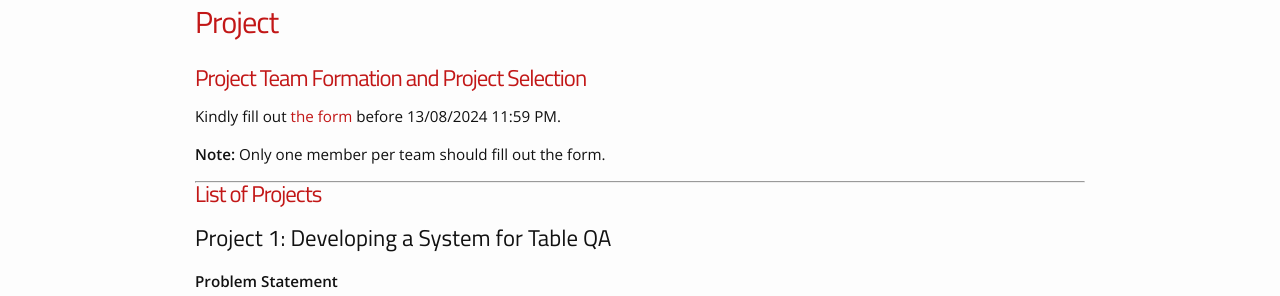
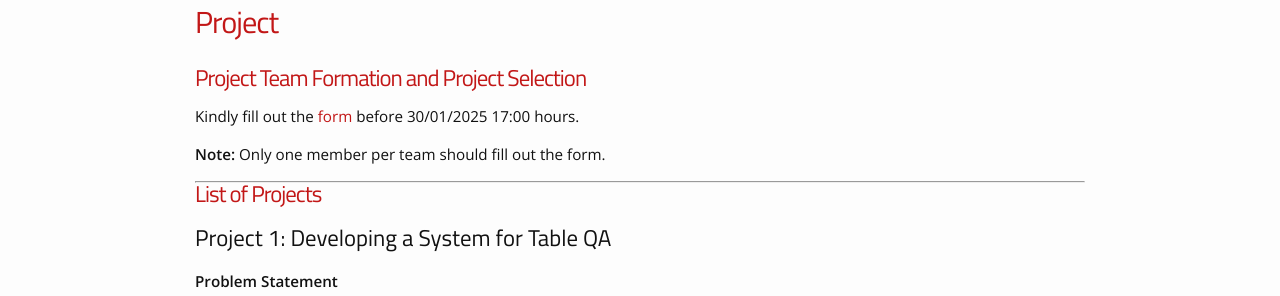
Before and after one commit to lcs2-iitd/ELL884-2402, a Jekyll site: the page built from project.md, in a window 1280 px wide and 900 px high. Shown: the part 170-466 px from the top of the window. Built offline with Jekyll 4.4.1, drawn with Linux system fonts in a browser that asks for light colours; nearby versions of some CDN libraries.

Commit message:
Update project.md

```diff
--- a/project.md
+++ b/project.md
@@ -6,7 +6,7 @@ permalink: /project/
 
 # Project Team Formation and Project Selection
 
-Kindly fill out [the form](https://forms.office.com/r/wnFG7vw5ha) before 13/08/2024 11:59 PM.
+Kindly fill out the [form](https://forms.office.com/r/QsXSWVFdxV) before 30/01/2025 17:00 hours.
 
 **Note:** Only one member per team should fill out the form.
 
```
